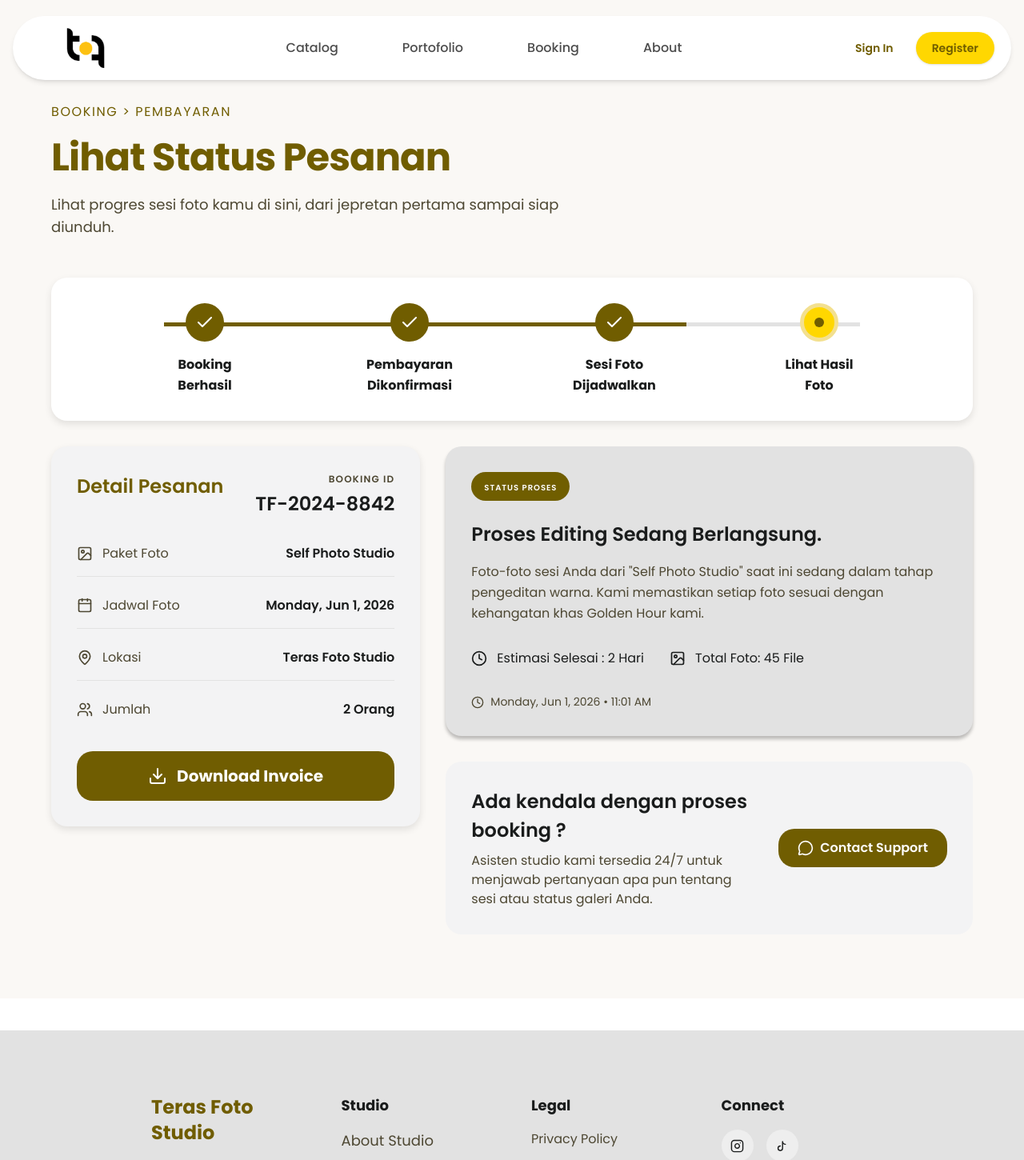
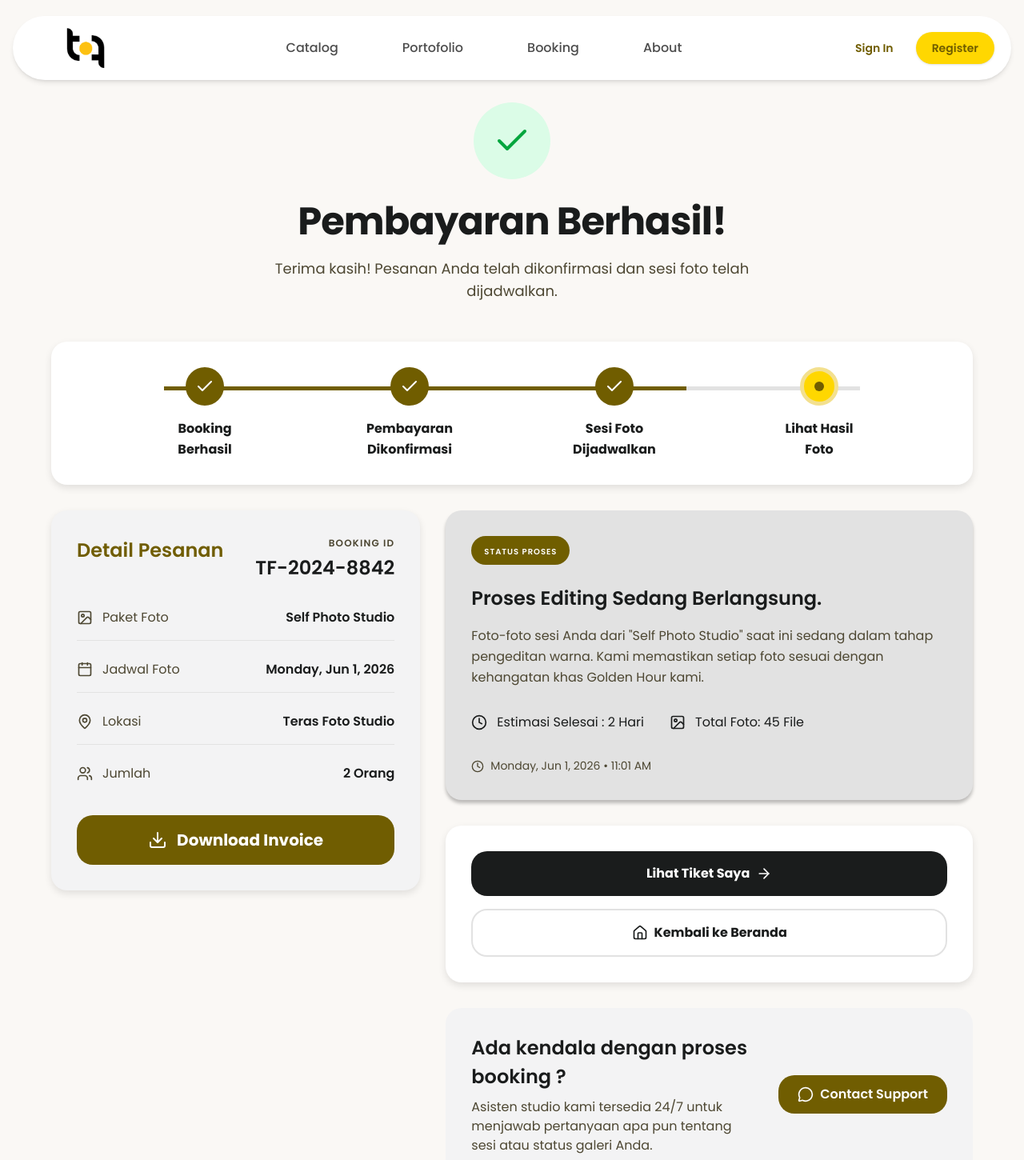
Before and after one commit to kanezadjorda/TERAS-FOTO-FRONTEND, a Next.js app: page /booking/success in a window 1280 px wide. Shown: the top 1450 px of the page at 80% size. Built offline with nearby package versions, Linux system fonts and the light colour scheme; no server answers.

Commit message:
fix: exclude /booking/success from middleware auth guard and update success page UI

```diff
--- a/src/app/(public)/booking/success/page.jsx
+++ b/src/app/(public)/booking/success/page.jsx
@@ -12,6 +12,9 @@ import {
 	Calendar,
 	MapPin,
 	Users,
+	XCircle,
+	ArrowRight,
+	Home,
 } from 'lucide-react';
 import useSWR from 'swr';
 import { api } from '@/lib/api';
@@ -39,6 +42,7 @@ function LoadingState() {
 function BookingSuccessContent() {
 	const searchParams = useSearchParams();
 	const orderId = searchParams.get('order_id');
+	const status = searchParams.get('transaction_status');
 
 	// Fetch data booking berdasarkan order_id
 	// Jika tidak ada order_id, kita bisa fetch booking terakhir user, tapi untuk sekarang kita asumsikan ada order_id
@@ -77,23 +81,55 @@ function BookingSuccessContent() {
 		hour12: true,
 	}).format(new Date(data.start_time));
 
+	// Tentukan UI berdasarkan status transaksi
+	const isPending = status === 'pending';
+	const isFailed = status === 'deny' || status === 'cancel' || status === 'expire';
+	const isSuccess = !isPending && !isFailed; // settlement, capture, atau default
+
 	return (
 		<div className="min-h-screen bg-[#FAF8F5] pt-32 pb-20 px-4 md:px-8 lg:px-16">
 			<div className="max-w-6xl mx-auto">
 				{/* Header */}
-				<div className="mb-12">
-					<p className="font-poppins text-[16px] text-[#705D00] tracking-[0.1em] uppercase mb-4">
-						BOOKING &gt; PEMBAYARAN
+				<div className="mb-12 text-center">
+					<div className="flex justify-center mb-6">
+						{isSuccess && (
+							<div className="w-24 h-24 bg-green-100 rounded-full flex items-center justify-center">
+								<Check className="w-12 h-12 text-green-600" />
+							</div>
+						)}
+						{isPending && (
+							<div className="w-24 h-24 bg-orange-100 rounded-full flex items-center justify-center">
+								<Clock className="w-12 h-12 text-orange-600" />
+							</div>
+						)}
+						{isFailed && (
+							<div className="w-24 h-24 bg-red-100 rounded-full flex items-center justify-center">
+								<XCircle className="w-12 h-12 text-red-600" />
+							</div>
+						)}
+					</div>
+					<h1 className="font-poppins font-bold text-[36px] md:text-[48px] text-[#1A1C1C] leading-[1.2] tracking-[-0.02em] mb-4">
+						{isSuccess && 'Pembayaran Berhasil!'}
+						{isPending && 'Menunggu Pembayaran'}
+						{isFailed && 'Pembayaran Gagal/Dibatalkan'}
+					</h1>
+					<p className="font-poppins text-[16px] md:text-[18px] text-[#4D4732] leading-[1.6] max-w-2xl mx-auto">
+						{isSuccess &&
+							'Terima kasih! Pesanan Anda telah dikonfirmasi dan sesi foto telah dijadwalkan.'}
+						{isPending &&
+							'Silakan selesaikan pembayaran Anda melalui instruksi Midtrans yang telah diberikan.'}
+						{isFailed &&
+							'Maaf, pembayaran Anda tidak dapat diproses atau telah dibatalkan. Silakan coba lakukan pemesanan kembali.'}
 					</p>
-					<h1 className="font-poppins font-bold text-[36px] md:text-[48px] text-[#705D00] leading-[1.2] tracking-[-0.02em] mb-4">
-						Lihat Status Pesanan
-					</h1>
-					<p className="font-poppins text-[16px] md:text-[18px] text-[#4D4732] leading-[1.6] max-w-2xl">
-						Lihat progres sesi foto kamu di sini, dari jepretan pertama sampai siap diunduh.
+					{orderId && (
+						<p className="font-poppins text-[14px] text-[#705D00] mt-4 font-medium">
+							Order ID: {orderId}
 						</p>
+					)}
 				</div>
 
-				{/* Progress Tracker */}
+				{/* Progress Tracker (Hanya tampil jika sukses) */}
+				{isSuccess && (
 					<div className="bg-white rounded-[20px] shadow-[0_4px_10px_rgba(0,0,0,0.1)] p-8 mb-8 overflow-x-auto">
 						<div className="min-w-[800px] relative flex justify-between items-start px-8">
 							{/* Connecting Lines */}
@@ -149,6 +185,7 @@ function BookingSuccessContent() {
 							</div>
 						</div>
 					</div>
+				)}
 
 				{/* Main Content Grid */}
 				<div className="grid grid-cols-1 lg:grid-cols-12 gap-8">
@@ -211,16 +248,19 @@ function BookingSuccessContent() {
 								</div>
 							</div>
 
+							{isSuccess && (
 								<button className="w-full mt-6 bg-[#705D01] hover:bg-[#5C4C00] transition-colors text-white font-poppins font-bold text-[18px] md:text-[20px] py-4 rounded-[20px] flex items-center justify-center gap-3">
 									<Download className="w-6 h-6" />
 									Download Invoice
 								</button>
+							)}
 						</div>
 					</div>
 
 					{/* Right Column - Process Status & Support */}
 					<div className="lg:col-span-7 space-y-8">
-						{/* Process Status */}
+						{/* Process Status (Hanya tampil jika sukses) */}
+						{isSuccess && (
 							<div className="bg-[#E2E2E2] rounded-[20px] shadow-[0_4px_4px_rgba(0,0,0,0.25)] p-8 relative overflow-hidden">
 								<div className="bg-[#705E00] inline-block px-4 py-1.5 rounded-full mb-6">
 									<span className="font-poppins font-semibold text-[10px] text-white tracking-[0.1em] uppercase">
@@ -260,6 +300,23 @@ function BookingSuccessContent() {
 									</span>
 								</div>
 							</div>
+						)}
+
+						{/* Action Buttons */}
+						<div className="bg-white rounded-[20px] shadow-[0_4px_10px_rgba(0,0,0,0.1)] p-8 flex flex-col gap-4">
+							<Link
+								href="/my-bookings"
+								className="w-full bg-[#1A1C1C] hover:bg-black transition-colors text-white font-poppins font-bold text-[16px] py-4 rounded-[20px] flex items-center justify-center gap-2">
+								Lihat Tiket Saya
+								<ArrowRight className="w-5 h-5" />
+							</Link>
+							<Link
+								href="/"
+								className="w-full bg-white border-2 border-[#E2E2E2] hover:bg-gray-50 transition-colors text-[#1A1C1C] font-poppins font-bold text-[16px] py-4 rounded-[20px] flex items-center justify-center gap-2">
+								<Home className="w-5 h-5" />
+								Kembali ke Beranda
+							</Link>
+						</div>
 
 						{/* Contact Support */}
 						<div className="bg-[#F3F3F4] rounded-[20px] p-8 flex flex-col md:flex-row items-center justify-between gap-6">
--- a/src/middleware.js
+++ b/src/middleware.js
@@ -25,7 +25,8 @@ export function middleware(request) {
 
 	// Rute yang dilindungi
 	const isCustomerProtectedRoute =
-		pathname.startsWith('/my-bookings') || pathname.startsWith('/booking');
+		pathname.startsWith('/my-bookings') ||
+		(pathname.startsWith('/booking') && !pathname.startsWith('/booking/success'));
 	const isInternalProtectedRoute =
 		(pathname.startsWith('/admin') && !pathname.startsWith('/admin-login')) ||
 		pathname.startsWith('/cashier');
```
Lines whose indentation alone changed are shown as unchanged.
